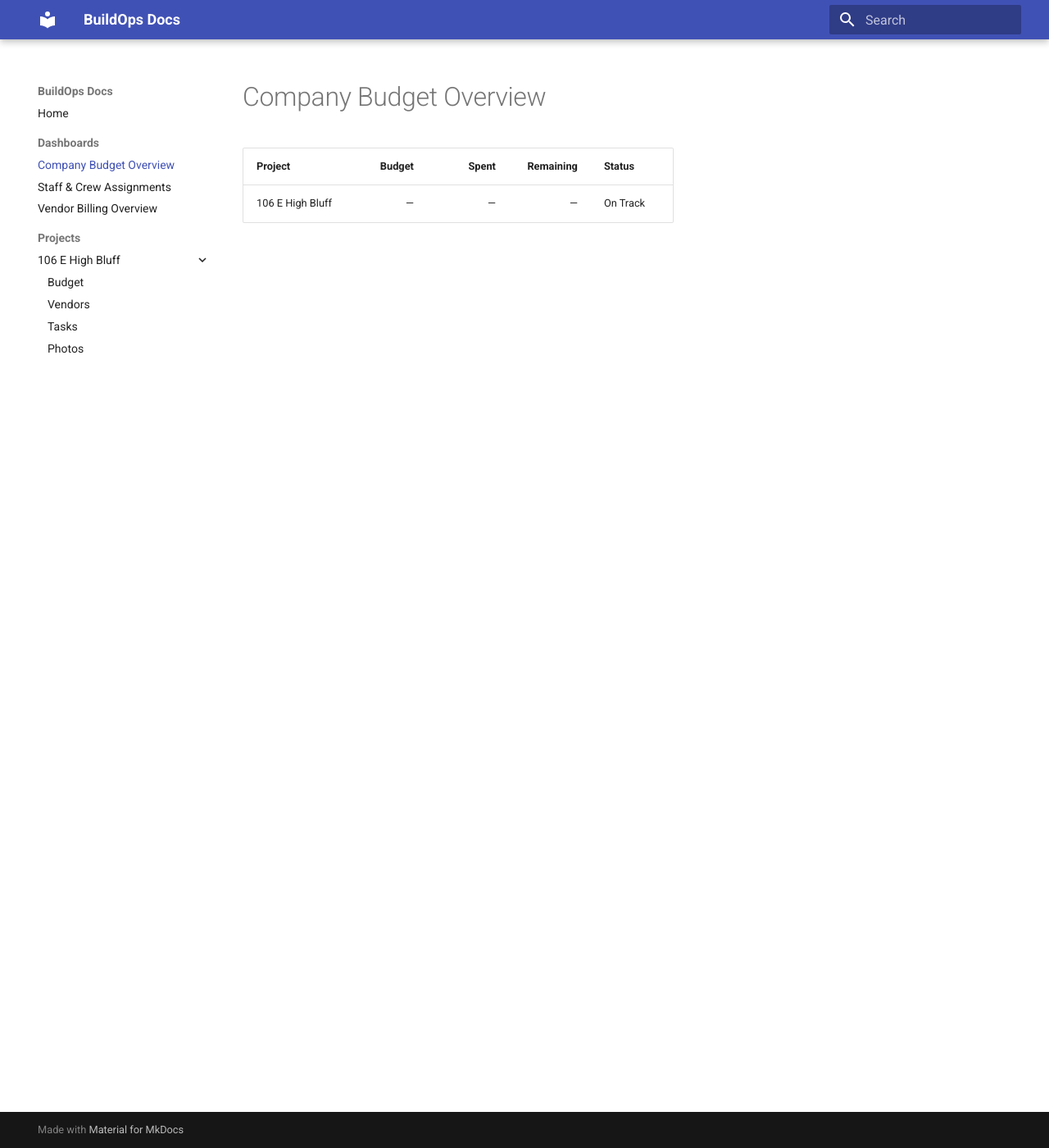
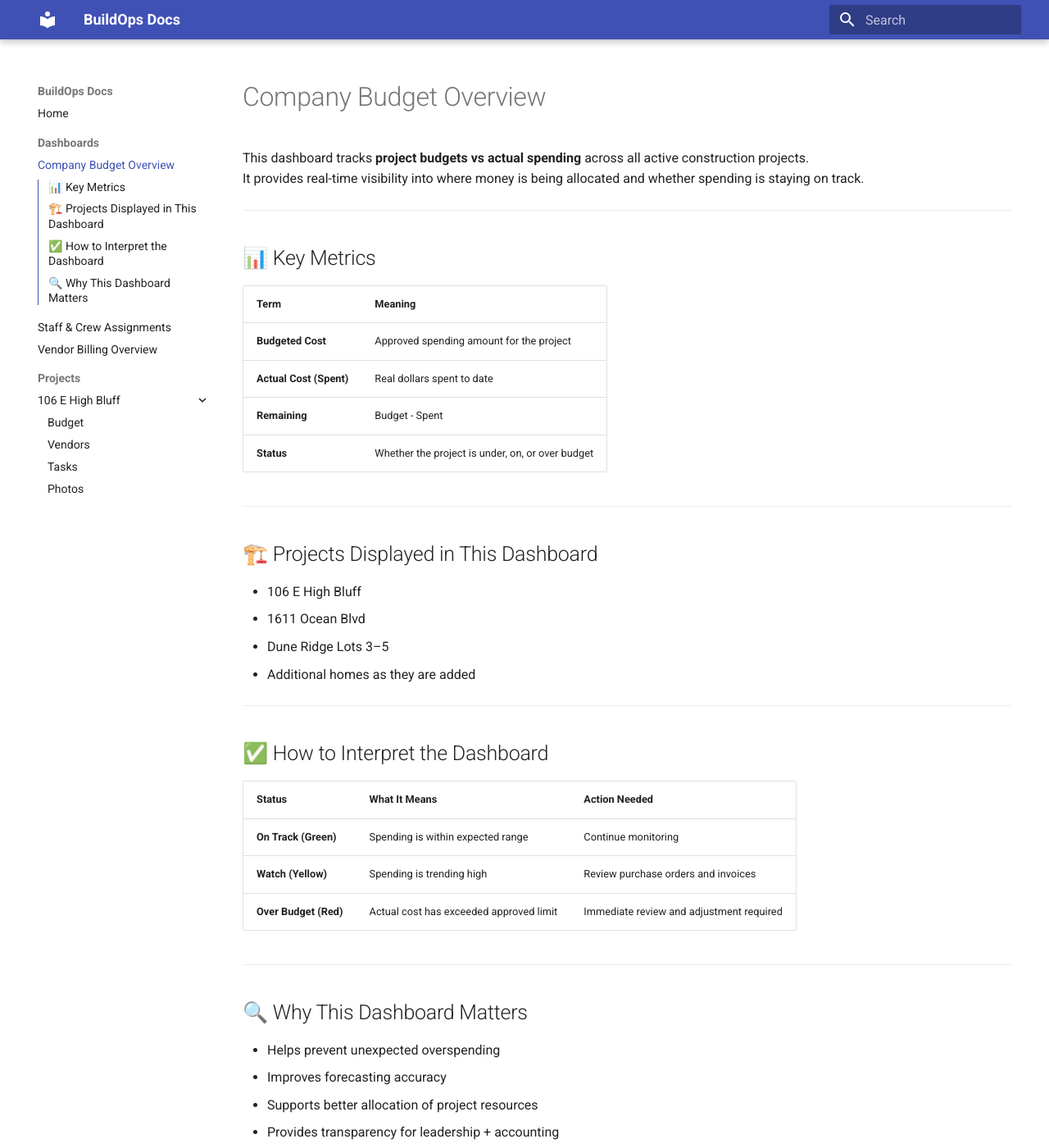
Before and after one commit to SECDevelopmentLLC/builder-dashboard, an MkDocs documentation site: the page built from docs/dashboards/company-budget.md, in a window 1280 px wide and 1400 px high. Shown: the whole window at 82% size. Built offline with MkDocs 1.6.1 and Material for MkDocs 9.7.7, drawn with Linux system fonts in a browser that asks for light colours; some of the changed text lies outside the part shown.

Commit message:
Update company-budget.md

```diff
--- a/docs/dashboards/company-budget.md
+++ b/docs/dashboards/company-budget.md
@@ -1,5 +1,48 @@
 # Company Budget Overview
 
-| Project | Budget | Spent | Remaining | Status |
-|---|---:|---:|---:|---|
-| 106 E High Bluff | — | — | — | On Track |
+This dashboard tracks **project budgets vs actual spending** across all active construction projects.
+It provides real-time visibility into where money is being allocated and whether spending is staying on track.
+
+---
+
+## 📊 Key Metrics
+
+| Term | Meaning |
+|------|---------|
+| **Budgeted Cost** | Approved spending amount for the project |
+| **Actual Cost (Spent)** | Real dollars spent to date |
+| **Remaining** | Budget - Spent |
+| **Status** | Whether the project is under, on, or over budget |
+
+---
+
+## 🏗️ Projects Displayed in This Dashboard
+
+- 106 E High Bluff
+- 1611 Ocean Blvd
+- Dune Ridge Lots 3–5
+- Additional homes as they are added
+
+---
+
+## ✅ How to Interpret the Dashboard
+
+| Status | What It Means | Action Needed |
+|--------|---------------|---------------|
+| **On Track (Green)** | Spending is within expected range | Continue monitoring |
+| **Watch (Yellow)** | Spending is trending high | Review purchase orders and invoices |
+| **Over Budget (Red)** | Actual cost has exceeded approved limit | Immediate review and adjustment required |
+
+---
+
+## 🔍 Why This Dashboard Matters
+
+- Helps prevent unexpected overspending
+- Improves forecasting accuracy
+- Supports better allocation of project resources
+- Provides transparency for leadership + accounting
+
+---
+
+If you need updates to project names or cost data, notify accounting or update the project tracking spreadsheet.
+This page updates automatically when new builds are added.
```
